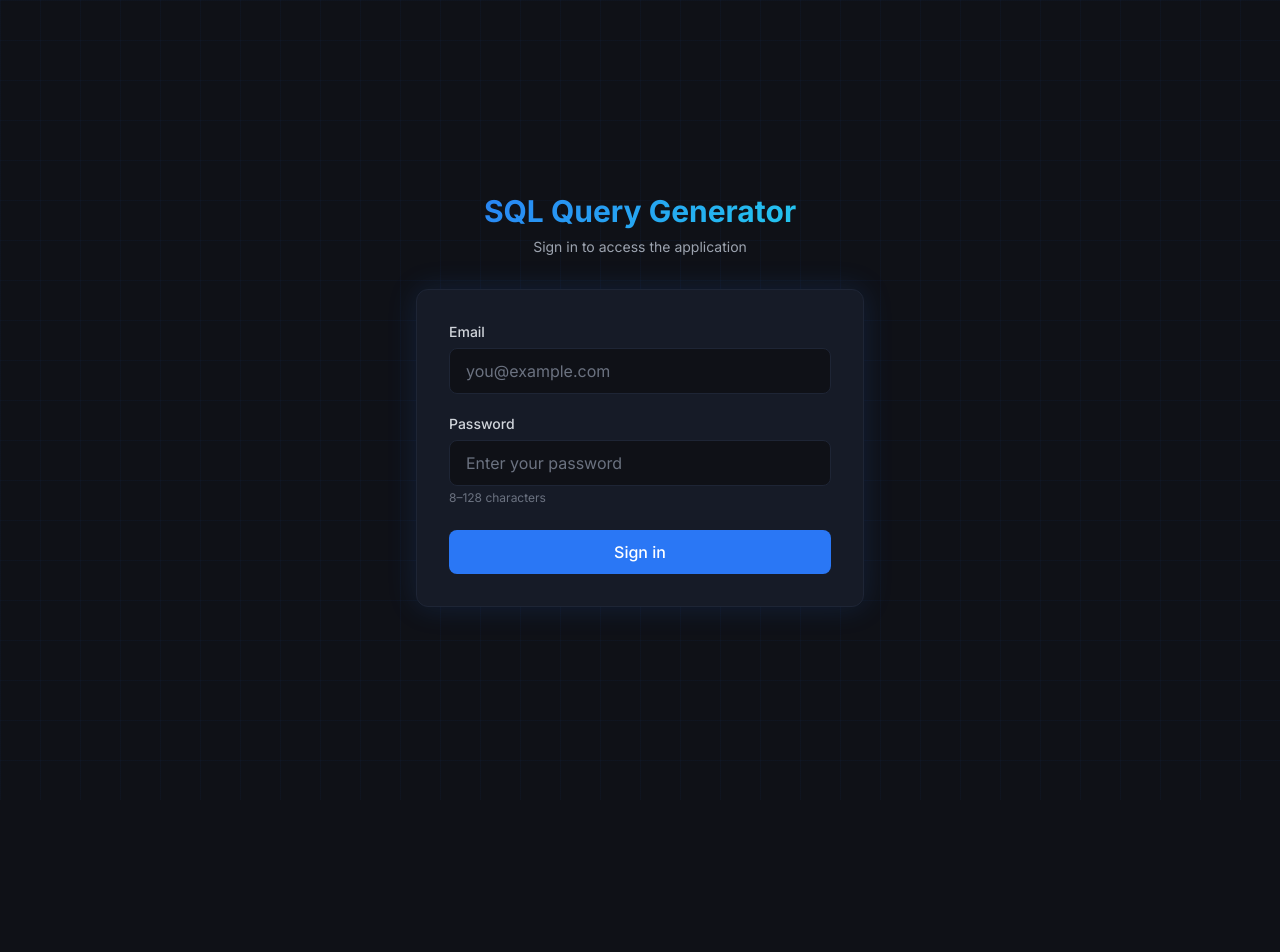
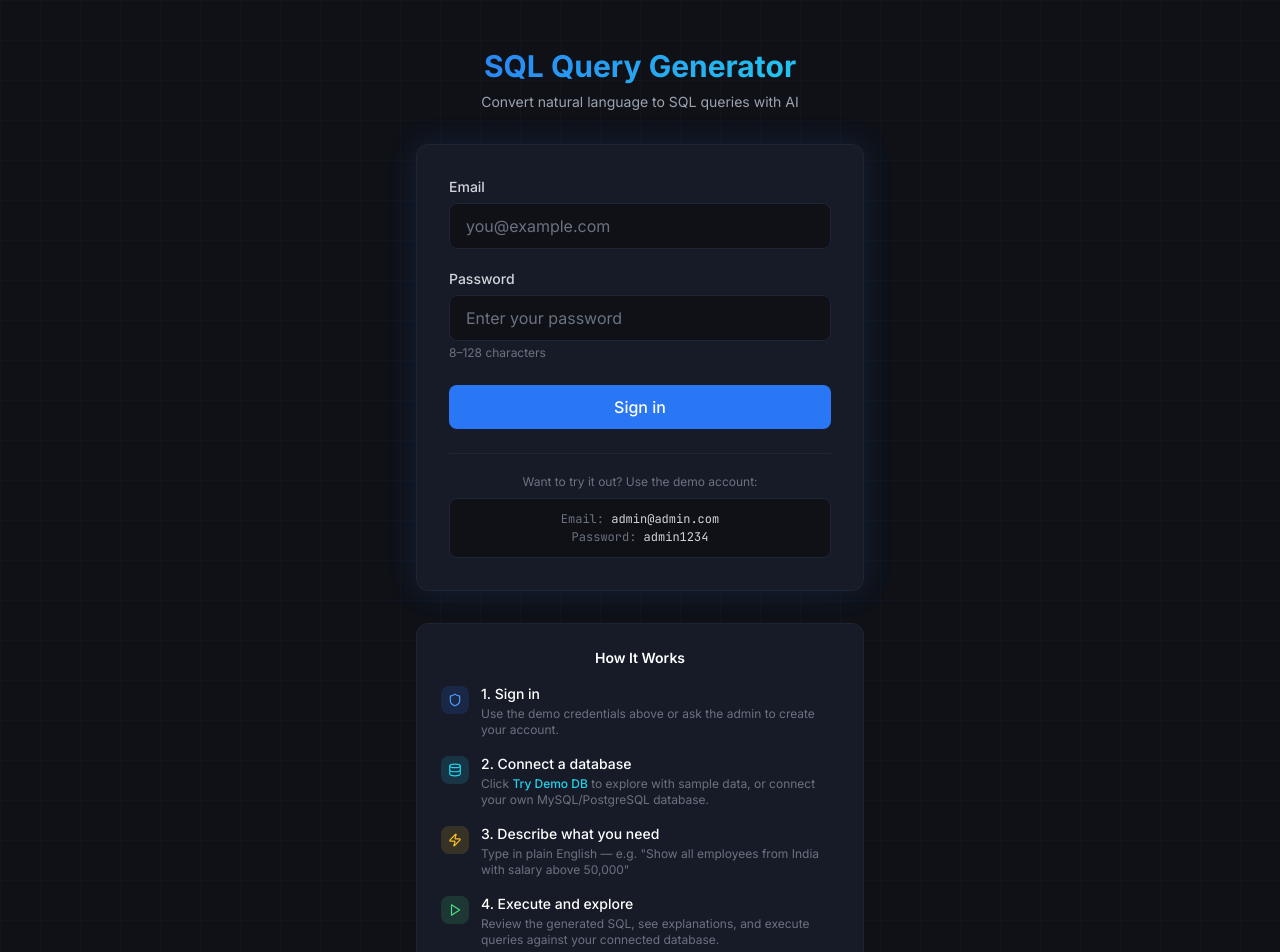
Before and after one commit to ctrl-piyush/NLP-SQL-query-generator, a Next.js app: page /login in a window 1280 px wide. Shown: the top 952 px of the page. Before the commit the page ends 800 px from the top, so only its background shows below. Built offline with nearby package versions, Linux system fonts and the light colour scheme.

Commit message:
Add step-by-step guide on login page + demo credentials hint

```diff
--- a/app/api/connect-demo/route.ts
+++ b/app/api/connect-demo/route.ts
@@ -46,7 +46,7 @@ export async function POST() {
       password,
       database,
       connectTimeout: 10000,
-      ssl: { rejectUnauthorized: true },
+      ssl: { rejectUnauthorized: false },
     });
 
     connection = {
--- a/app/api/connect/route.ts
+++ b/app/api/connect/route.ts
@@ -164,6 +164,7 @@ async function createConnection(
       password: password || undefined,
       database,
       connectTimeout: 10000,
+      ssl: host.includes("aiven") ? { rejectUnauthorized: false } : undefined,
     });
     return {
       query: async (sql: string) => {
--- a/app/api/execute/route.ts
+++ b/app/api/execute/route.ts
@@ -253,6 +253,7 @@ async function createConnection(config: ConnectionConfig): Promise<UnifiedConnec
       password: config.password || undefined,
       database: config.database,
       connectTimeout: 10000,
+      ssl: config.host.includes("aiven") ? { rejectUnauthorized: false } : undefined,
     });
     return {
       query: async (sql: string) => {
--- a/app/login/page.tsx
+++ b/app/login/page.tsx
@@ -3,6 +3,7 @@
 import { useState, FormEvent } from "react";
 import { signIn } from "next-auth/react";
 import { useRouter } from "next/navigation";
+import { Database, Zap, Shield, Play } from "lucide-react";
 
 export default function LoginPage() {
   const router = useRouter();
@@ -43,11 +44,8 @@ export default function LoginPage() {
       });
 
       if (result?.ok && !result.error) {
-        // Successful authentication — redirect to main page (Requirement 1.2)
         router.push("/");
       } else {
-        // Generic error message — do not reveal which field is wrong (Requirement 1.3)
-        // Check if the error indicates lockout
         if (result?.error?.includes("locked")) {
           setError(result.error);
         } else {
@@ -62,7 +60,7 @@ export default function LoginPage() {
   }
 
   return (
-    <div className="min-h-screen flex items-center justify-center bg-surface bg-grid-pattern bg-grid-size px-4">
+    <div className="min-h-screen flex flex-col items-center justify-center bg-surface bg-grid-pattern bg-grid-size px-4 py-12">
       <div className="w-full max-w-md animate-fade-in">
         {/* Header */}
         <div className="text-center mb-8">
@@ -70,7 +68,7 @@ export default function LoginPage() {
             SQL Query Generator
           </h1>
           <p className="text-sm text-gray-400">
-            Sign in to access the application
+            Convert natural language to SQL queries with AI
           </p>
         </div>
 
@@ -172,7 +170,87 @@ export default function LoginPage() {
               )}
             </button>
           </form>
+
+          {/* Demo Credentials Hint */}
+          <div className="mt-6 pt-5 border-t border-surface-border">
+            <p className="text-xs text-gray-500 text-center mb-2">
+              Want to try it out? Use the demo account:
+            </p>
+            <div className="bg-surface rounded-lg border border-surface-border p-3 text-center">
+              <p className="text-xs font-mono text-gray-300">
+                <span className="text-gray-500">Email:</span> admin@admin.com
+              </p>
+              <p className="text-xs font-mono text-gray-300 mt-0.5">
+                <span className="text-gray-500">Password:</span> admin1234
+              </p>
+            </div>
+          </div>
         </div>
+
+        {/* How It Works Section */}
+        <div className="mt-8 bg-surface-card border border-surface-border rounded-xl p-6">
+          <h2 className="text-sm font-semibold text-white mb-4 text-center">
+            How It Works
+          </h2>
+          <div className="space-y-4">
+            {/* Step 1 */}
+            <div className="flex items-start gap-3">
+              <div className="w-7 h-7 rounded-lg bg-brand-500/15 flex items-center justify-center flex-shrink-0 mt-0.5">
+                <Shield size={14} className="text-brand-400" />
+              </div>
+              <div>
+                <p className="text-sm font-medium text-white">1. Sign in</p>
+                <p className="text-xs text-gray-500 mt-0.5">
+                  Use the demo credentials above or ask the admin to create your account.
+                </p>
+              </div>
+            </div>
+
+            {/* Step 2 */}
+            <div className="flex items-start gap-3">
+              <div className="w-7 h-7 rounded-lg bg-accent-cyan/15 flex items-center justify-center flex-shrink-0 mt-0.5">
+                <Database size={14} className="text-accent-cyan" />
+              </div>
+              <div>
+                <p className="text-sm font-medium text-white">2. Connect a database</p>
+                <p className="text-xs text-gray-500 mt-0.5">
+                  Click <span className="text-accent-cyan font-medium">Try Demo DB</span> to explore with sample data, or connect your own MySQL/PostgreSQL database.
+                </p>
+              </div>
+            </div>
+
+            {/* Step 3 */}
+            <div className="flex items-start gap-3">
+              <div className="w-7 h-7 rounded-lg bg-accent-amber/15 flex items-center justify-center flex-shrink-0 mt-0.5">
+                <Zap size={14} className="text-accent-amber" />
+              </div>
+              <div>
+                <p className="text-sm font-medium text-white">3. Describe what you need</p>
+                <p className="text-xs text-gray-500 mt-0.5">
+                  Type in plain English — e.g. &quot;Show all employees from India with salary above 50,000&quot;
+                </p>
+              </div>
+            </div>
+
+            {/* Step 4 */}
+            <div className="flex items-start gap-3">
+              <div className="w-7 h-7 rounded-lg bg-accent-green/15 flex items-center justify-center flex-shrink-0 mt-0.5">
+                <Play size={14} className="text-accent-green" />
+              </div>
+              <div>
+                <p className="text-sm font-medium text-white">4. Execute and explore</p>
+                <p className="text-xs text-gray-500 mt-0.5">
+                  Review the generated SQL, see explanations, and execute queries against your connected database.
+                </p>
+              </div>
+            </div>
+          </div>
+        </div>
+
+        {/* Footer */}
+        <p className="text-center text-xs text-gray-600 mt-6">
+          Powered by Groq LLM &middot; Supports MySQL &amp; PostgreSQL
+        </p>
       </div>
     </div>
   );
```
